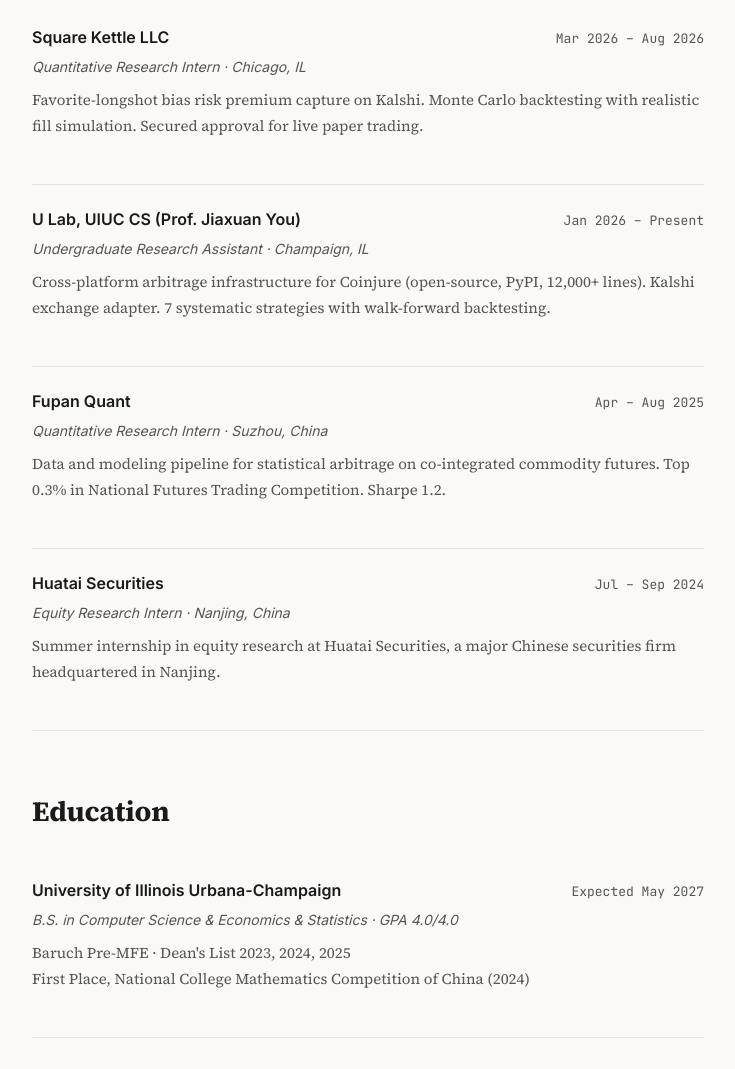
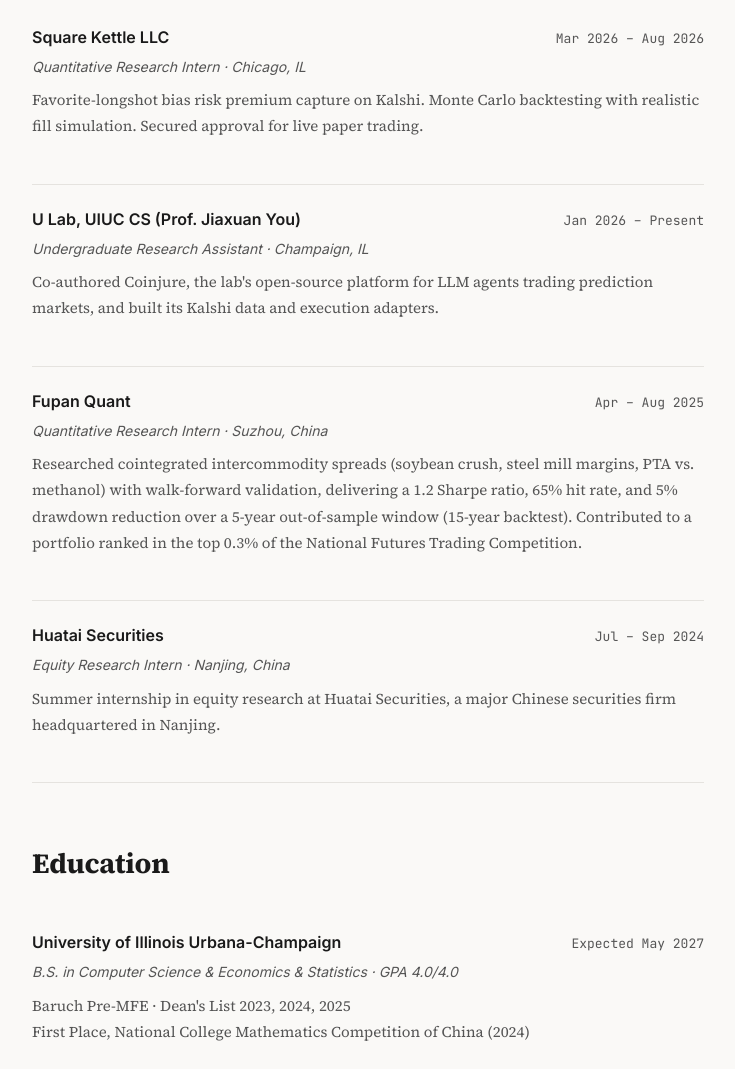
Before and after one commit to YichengYang-Ethan/YichengYang-Ethan.github.io, a plain HTML site: page about.html in a window 1280 px wide. Shown: the part 1003-2072 px from the top of the page, without its empty margins (272-1007 px from the left). Drawn offline with Linux system fonts and the light colour scheme.

Commit message:
About: use the application wording for the Fupan Quant and U Lab entries

```diff
--- a/about.html
+++ b/about.html
@@ -58,7 +58,7 @@
     <span class="timeline-date">Jan 2026 &ndash; Present</span>
   </div>
   <div class="timeline-subtitle">Undergraduate Research Assistant &middot; Champaign, IL</div>
-  <p style="font-size:15px; color:var(--text-secondary); margin-top:8px;">Cross-platform arbitrage infrastructure for Coinjure (open-source, PyPI, 12,000+ lines). Kalshi exchange adapter. 7 systematic strategies with walk-forward backtesting.</p>
+  <p style="font-size:15px; color:var(--text-secondary); margin-top:8px;">Co-authored Coinjure, the lab's open-source platform for LLM agents trading prediction markets, and built its Kalshi data and execution adapters.</p>
 </div>
 
 <div class="timeline-item">
@@ -67,7 +67,7 @@
     <span class="timeline-date">Apr &ndash; Aug 2025</span>
   </div>
   <div class="timeline-subtitle">Quantitative Research Intern &middot; Suzhou, China</div>
-  <p style="font-size:15px; color:var(--text-secondary); margin-top:8px;">Data and modeling pipeline for statistical arbitrage on co-integrated commodity futures. Top 0.3% in National Futures Trading Competition. Sharpe 1.2.</p>
+  <p style="font-size:15px; color:var(--text-secondary); margin-top:8px;">Researched cointegrated intercommodity spreads (soybean crush, steel mill margins, PTA vs. methanol) with walk-forward validation, delivering a 1.2 Sharpe ratio, 65% hit rate, and 5% drawdown reduction over a 5-year out-of-sample window (15-year backtest). Contributed to a portfolio ranked in the top 0.3% of the National Futures Trading Competition.</p>
 </div>
 
 <div class="timeline-item">
```
